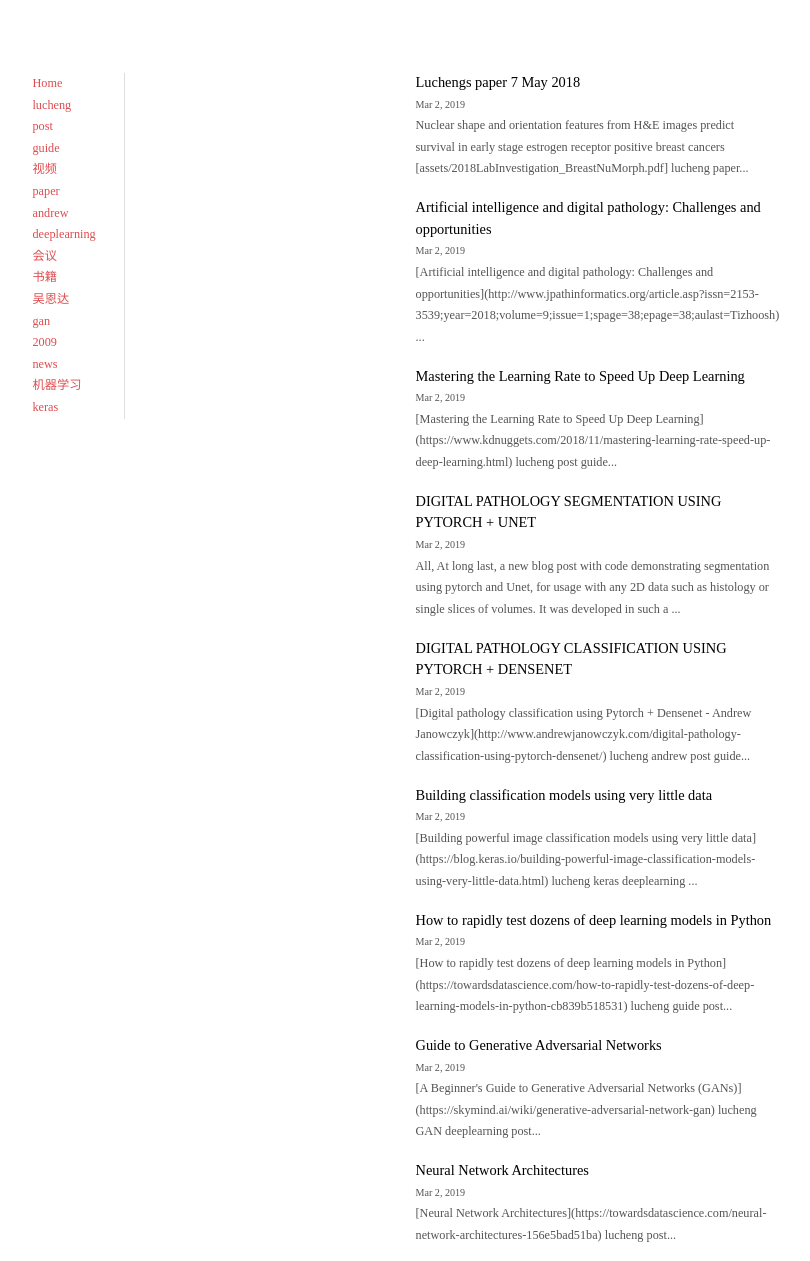
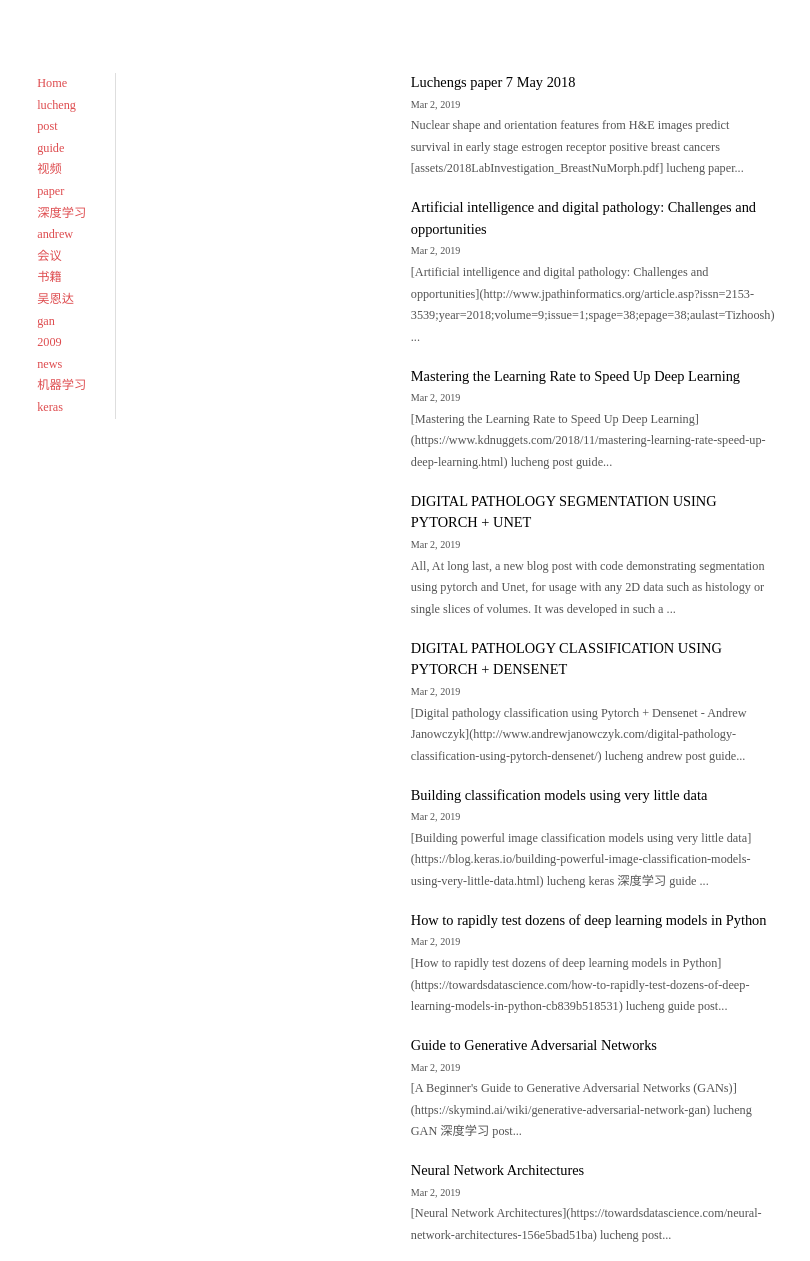
Before and after one commit to lucheng-msc/lucheng-msc.github.io, a plain HTML site: page index.html in a window 1280 px wide. Shown: the top 1261 px of the page, without its empty margins (236-1046 px from the left). Drawn offline with Linux system fonts and the light colour scheme.

Commit message:
site updated at 2019-03-02 19:16:40 +0800

```diff
--- a/index.html
+++ b/index.html
@@ -33,11 +33,11 @@
 
 
 
-	            <a href="/tag/andrew/">andrew</a><br>
+	            <a href="/tag/深度学习/">深度学习</a><br>
 
 
 
-	            <a href="/tag/deeplearning/">deeplearning</a><br>
+	            <a href="/tag/andrew/">andrew</a><br>
 
 
 
@@ -139,7 +139,8 @@ guide...</div>
 
 lucheng
 keras
-deeplearning
+深度学习
+guide
 ...</div>
             </div>
 
@@ -162,7 +163,7 @@ post...</div>
 
 lucheng
 GAN
-deeplearning
+深度学习
 post...</div>
             </div>
 
```
Also changed, not shown: Building classification models using very little data/index.html (+2 -2 lines), Guide to Generative Adversarial Networks/index.html (+2 -2 lines), tag/gan/index.html (+1 -1 lines), tag/guide/index.html (+2 -1 lines), tag/keras/index.html (+2 -1 lines), tag/lucheng/index.html (+3 -2 lines), tag/post/index.html (+3 -2 lines), tag/深度学习/index.html (renamed from tag/deeplearning/index.html, +4 -3 lines).
